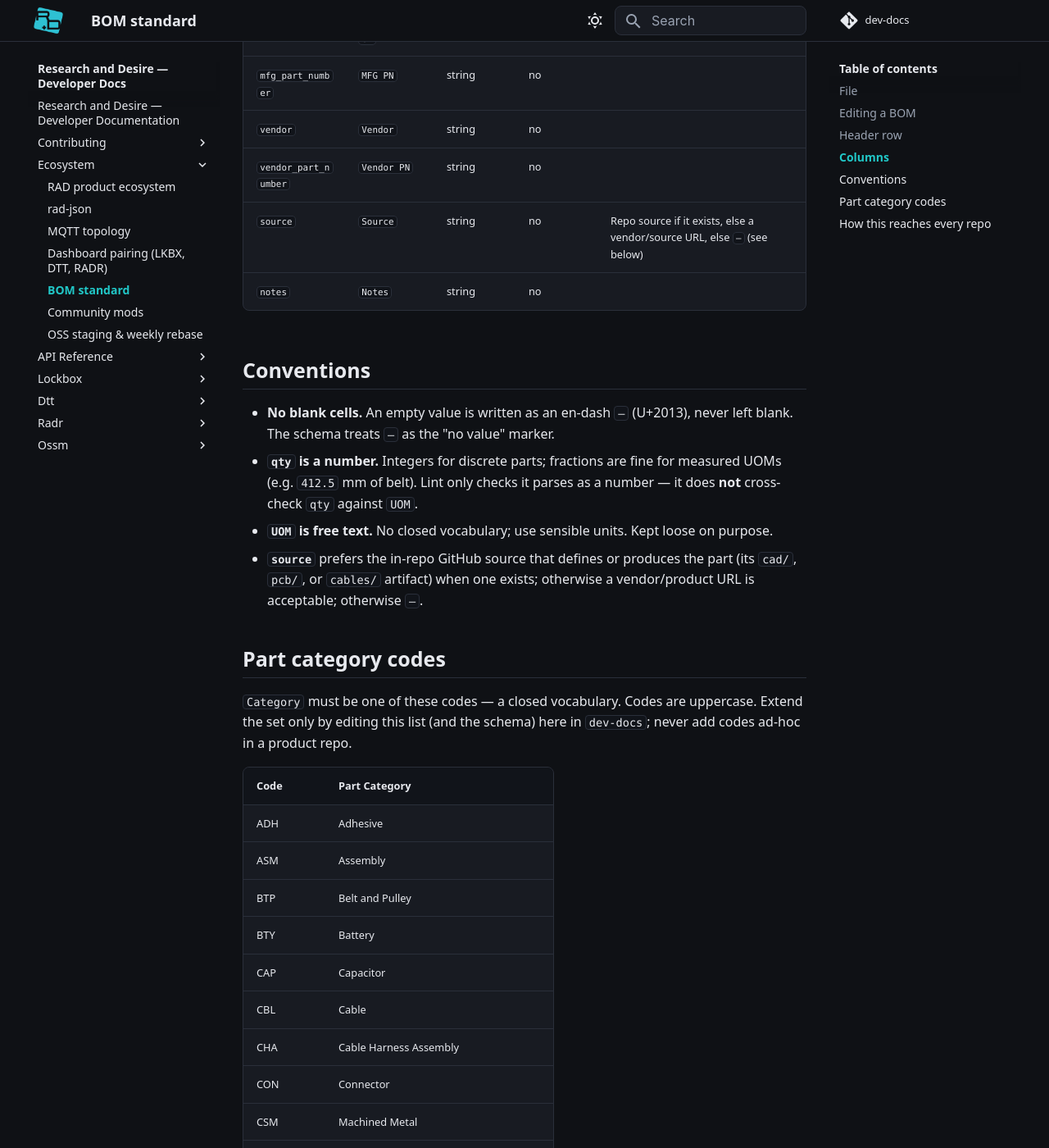
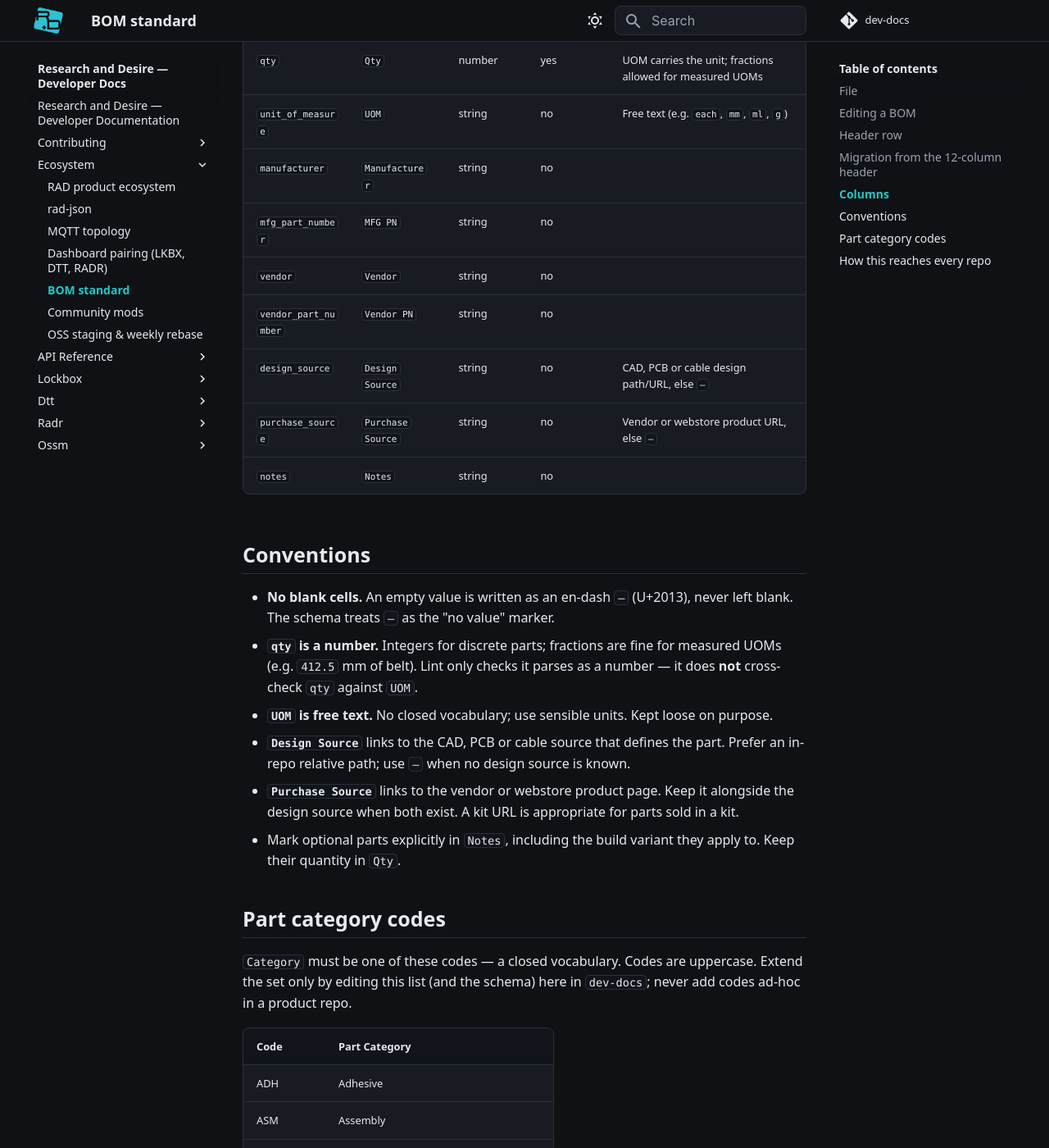
Before and after one commit to researchanddesire/dev-docs, an MkDocs documentation site: the page built from docs/meta/bom-standard.md, in a window 1280 px wide and 1400 px high, scrolled down 1519 px. Shown: the whole window at 82% size. Built offline with MkDocs 1.6.1 and Material for MkDocs 9.7.7, drawn with Linux system fonts in a browser that asks for light colours; comment, search, counter and statistics services are not loaded; some of the changed text lies outside the part shown.

Commit message:
Separate BOM design sources from purchase links (#19)
BOMs need to link both editable design files and places to buy parts.
Split the canonical Source column into Design Source and Purchase
Source, and document optional parts in Notes.

Existing 12-column BOMs remain supported by [the OHAI importer
change](https://github.com/researchanddesire/rad-app/pull/2254); new
BOMs use the 13-column schema.

Related: [OSSM #21](https://github.com/researchanddesire/OSSM/pull/21).
Merge this standard, then promote the OHAI compatibility change to
production before merging that BOM. All three PRs use
`fix/restore-hardware-assets`.

Validation: parsed the 13-field schema, matched the vendored OHAI schema
byte for byte, and checked the documentation diff.

````diff
--- a/docs/meta/bom-standard.md
+++ b/docs/meta/bom-standard.md
@@ -20,8 +20,12 @@ Only the schema is locked — `.github/workflows/scripts/bom.schema.json` is ven
 Use this exact header, in this order:
 
 ```
-#,Part Name,Category,Description,Qty,UOM,Manufacturer,MFG PN,Vendor,Vendor PN,Source,Notes
+#,Part Name,Category,Description,Qty,UOM,Manufacturer,MFG PN,Vendor,Vendor PN,Design Source,Purchase Source,Notes
 ```
+
+## Migration from the 12-column header
+
+Existing BOMs using `Source` remain supported by OHAI during migration. Move repository/design paths to `Design Source` and vendor/product URLs to `Purchase Source`; do not infer a missing link. Update validators before migrating a product CSV. Old BOMs retain their original header and row values when imported.
 
 ## Columns
 
@@ -39,7 +43,8 @@ The schema tracks both the canonical **field name** (machine identifier) and the
 | `mfg_part_number`    | `MFG PN`      | string  | no       |                                                                       |
 | `vendor`             | `Vendor`      | string  | no       |                                                                       |
 | `vendor_part_number` | `Vendor PN`   | string  | no       |                                                                       |
-| `source`             | `Source`      | string  | no       | Repo source if it exists, else a vendor/source URL, else `–` (see below) |
+| `design_source`      | `Design Source` | string | no      | CAD, PCB or cable design path/URL, else `–` |
+| `purchase_source`    | `Purchase Source` | string | no    | Vendor or webstore product URL, else `–` |
 | `notes`              | `Notes`       | string  | no       |                                                                       |
 
 ## Conventions
@@ -47,7 +52,9 @@ The schema tracks both the canonical **field name** (machine identifier) and the
 - **No blank cells.** An empty value is written as an en-dash `–` (U+2013), never left blank. The schema treats `–` as the "no value" marker.
 - **`qty` is a number.** Integers for discrete parts; fractions are fine for measured UOMs (e.g. `412.5` mm of belt). Lint only checks it parses as a number — it does **not** cross-check `qty` against `UOM`.
 - **`UOM` is free text.** No closed vocabulary; use sensible units. Kept loose on purpose.
-- **`source`** prefers the in-repo GitHub source that defines or produces the part (its `cad/`, `pcb/`, or `cables/` artifact) when one exists; otherwise a vendor/product URL is acceptable; otherwise `–`.
+- **`Design Source`** links to the CAD, PCB or cable source that defines the part. Prefer an in-repo relative path; use `–` when no design source is known.
+- **`Purchase Source`** links to the vendor or webstore product page. Keep it alongside the design source when both exist. A kit URL is appropriate for parts sold in a kit.
+- Mark optional parts explicitly in `Notes`, including the build variant they apply to. Keep their quantity in `Qty`.
 
 ## Part category codes
 
````
Also changed, not shown: 1 other file.
